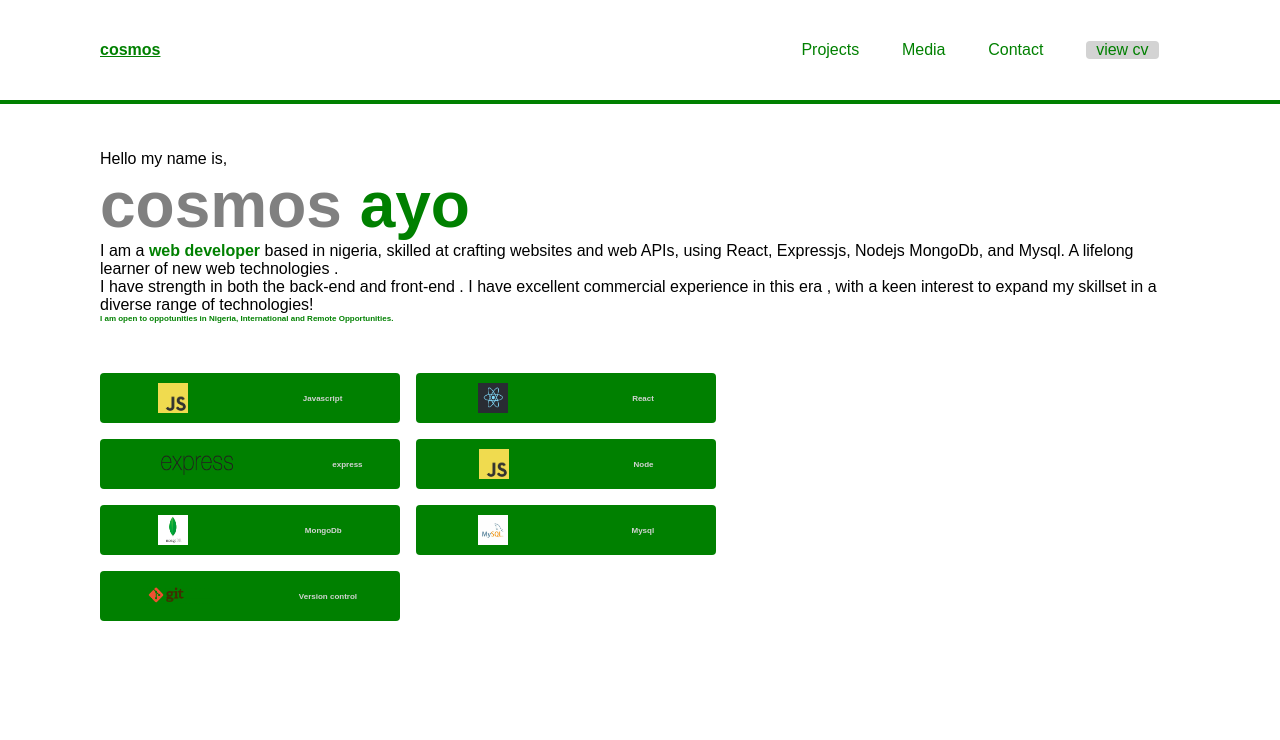
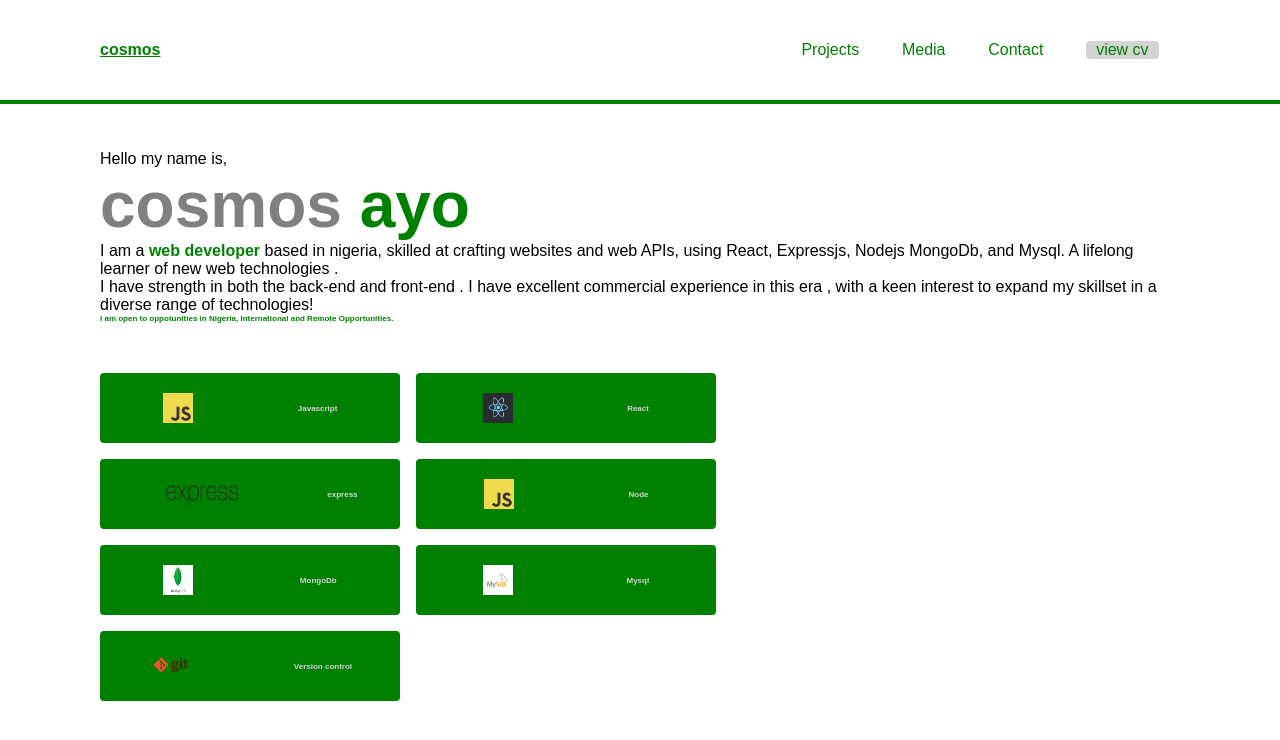
Before and after one commit to Cosmosvybes/cosmos-portfolio, a React (Vite) app: page / in a window 1280 px wide. Shown: the top 740 px of the page. Built offline with nearby package versions, Linux system fonts and the light colour scheme; a web font is replaced by a local one.

Commit message:
padding changes

```diff
--- a/src/Components/Header.css
+++ b/src/Components/Header.css
@@ -78,7 +78,7 @@ header {
   display: none;
 }
 .stack {
-  height: 50px;
+  height: 70px;
   width: 300px;
   border-radius: 4px;
   display: flex;
@@ -86,6 +86,7 @@ header {
   color: lightgrey;
   align-items: center;
   justify-content: space-around;
+  padding: 10px 10px;
 }
 
 .side-Button {
```
